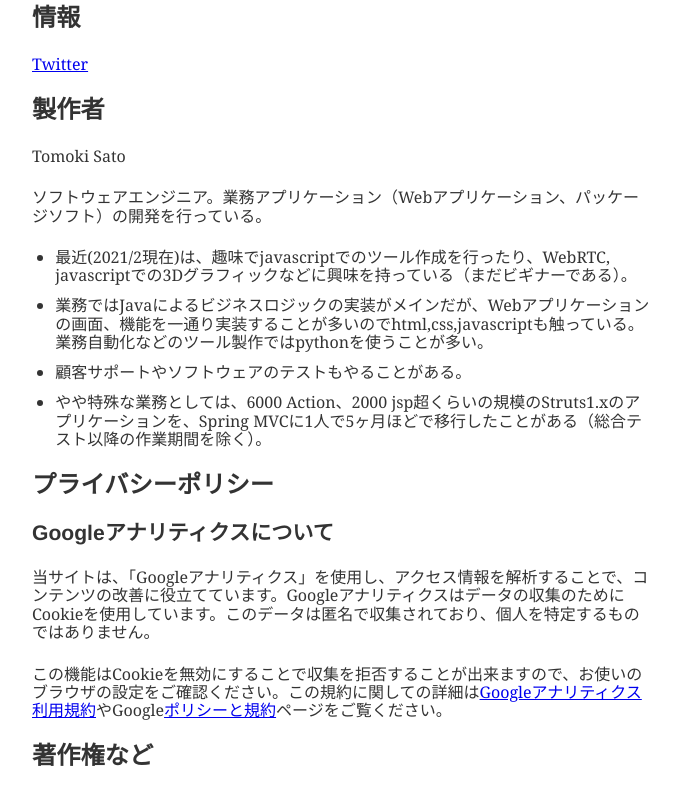
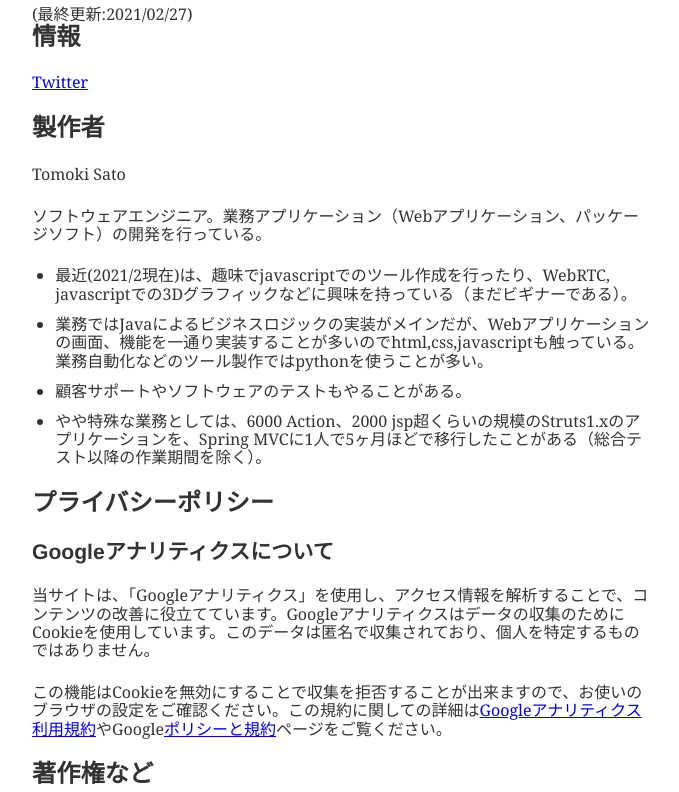
Before and after one commit to st-user/home-page, a Gatsby site: page /about/ in a window 1280 px wide. Shown: the part 248-1040 px from the top of the page, without its empty margins (299-978 px from the left). Built offline with nearby package versions, Linux system fonts and the light colour scheme; Gatsby itself is replaced by a stand-in of ours; some packages are replaced by stand-ins of ours.

Commit message:
Aboutの整理

```diff
--- a/src/content/about.md
+++ b/src/content/about.md
@@ -1,6 +1,6 @@
 ---
 title: "About"
-date: "2021-02-27"
+date: "2021/02/27"
 ---
 
 ## 情報
--- a/src/templates/about.js
+++ b/src/templates/about.js
@@ -10,6 +10,7 @@ const About = function ({ data }) {
         <Layout>
             <Head/>
             <h1>{post.frontmatter.title}</h1>
+            <div>(最終更新:{post.frontmatter.date})</div>
             <div dangerouslySetInnerHTML={{ __html: post.html }} />
         </Layout>
     );
@@ -25,7 +26,8 @@ export const query = graphql`
       markdownRemark(fields: { slug: { eq: $slug } }) {
           html
           frontmatter {
-              title
+              title,
+              date
             }
         }
     }
```
Also changed, not shown: .eslintrc.json.
